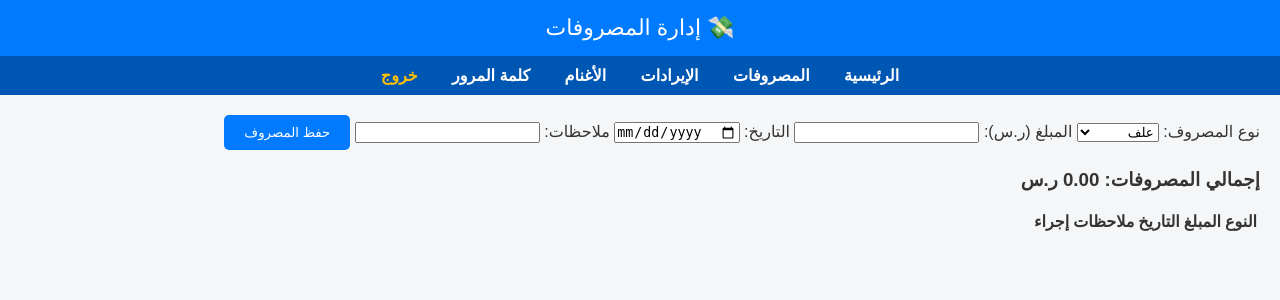
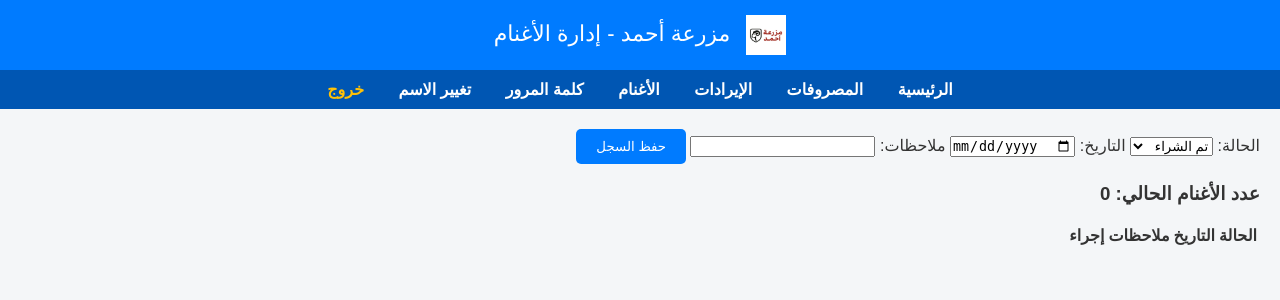
Before and after one commit to ahmed1415-46/marz3a-ahmed, a PHP site: page /sheep.php in a window 1280 px wide. Shown: the top 300 px of the page. Run offline with PHP 8.4, Linux system fonts and the light colour scheme; the visitor is signed in with stand-in values (Sample User, id 1); lists and menus that the app fills with data are empty.

Commit message:
Update sheep.php

```diff
--- a/sheep.php
+++ b/sheep.php
@@ -1,3 +1,4 @@
+
 <?php
 session_start();
 if (!isset($_SESSION['user'])) {
@@ -7,38 +8,40 @@ if (!isset($_SESSION['user'])) {
 require 'db.php';
 
 if ($_SERVER['REQUEST_METHOD'] === 'POST') {
-    $type = $_POST['type'];
-    $amount = $_POST['amount'];
+    $status = $_POST['status'];
     $date = $_POST['date'];
     $notes = $_POST['notes'];
 
-    $stmt = $db->prepare("INSERT INTO expenses (type, amount, date, notes) VALUES (?, ?, ?, ?)");
-    $stmt->execute([$type, $amount, $date, $notes]);
-    header("Location: expenses.php");
+    $stmt = $db->prepare("INSERT INTO sheep (status, date, notes) VALUES (?, ?, ?)");
+    $stmt->execute([$status, $date, $notes]);
+    header("Location: sheep.php");
     exit;
 }
 
 if (isset($_GET['delete'])) {
     $id = $_GET['delete'];
-    $db->exec("DELETE FROM expenses WHERE id = $id");
-    header("Location: expenses.php");
+    $db->exec("DELETE FROM sheep WHERE id = $id");
+    header("Location: sheep.php");
     exit;
 }
 
-$expenses = $db->query("SELECT * FROM expenses ORDER BY date DESC")->fetchAll(PDO::FETCH_ASSOC);
-$total = $db->query("SELECT SUM(amount) FROM expenses")->fetchColumn() ?: 0;
+$sheep = $db->query("SELECT * FROM sheep ORDER BY date DESC")->fetchAll(PDO::FETCH_ASSOC);
+$total = $db->query("SELECT COUNT(*) FROM sheep WHERE status != 'تم البيع'")->fetchColumn() ?: 0;
 ?>
 
 <!DOCTYPE html>
 <html lang="ar" dir="rtl">
 <head>
     <meta charset="UTF-8">
-    <title>المصروفات - مزرعة أحمد</title>
+    <title>الأغنام - مزرعة أحمد</title>
     <link rel="stylesheet" href="style.css">
 </head>
 <body>
 
-<header>💸 إدارة المصروفات</header>
+<header>
+    <img src="logo.png" alt="شعار مزرعة أحمد" style="height:40px; vertical-align: middle;">
+    <span style="margin-right: 10px;">مزرعة أحمد - إدارة الأغنام</span>
+</header>
 
 <nav>
     <a href="index.php">الرئيسية</a>
@@ -46,23 +49,20 @@ $total = $db->query("SELECT SUM(amount) FROM expenses")->fetchColumn() ?: 0;
     <a href="income.php">الإيرادات</a>
     <a href="sheep.php">الأغنام</a>
     <a href="change_password.php">كلمة المرور</a>
+    <a href="change_username.php">تغيير الاسم</a>
     <a href="logout.php" style="color:#ffc107;">خروج</a>
 </nav>
 
 <div class="container">
 
     <form method="post">
-        <label>نوع المصروف:</label>
-        <select name="type" required>
-            <option>علف</option>
-            <option>دواء</option>
-            <option>أجرة عمال</option>
-            <option>صيانة</option>
-            <option>نقل</option>
+        <label>الحالة:</label>
+        <select name="status" required>
+            <option>تم الشراء</option>
+            <option>تم البيع</option>
+            <option>نفق</option>
+            <option>مولود جديد</option>
         </select>
-
-        <label>المبلغ (ر.س):</label>
-        <input type="number" name="amount" required>
 
         <label>التاريخ:</label>
         <input type="date" name="date" required>
@@ -70,26 +70,24 @@ $total = $db->query("SELECT SUM(amount) FROM expenses")->fetchColumn() ?: 0;
         <label>ملاحظات:</label>
         <input type="text" name="notes">
 
-        <button type="submit">حفظ المصروف</button>
+        <button type="submit">حفظ السجل</button>
     </form>
 
-    <h3>إجمالي المصروفات: <?= number_format($total, 2) ?> ر.س</h3>
+    <h3>عدد الأغنام الحالي: <?= $total ?></h3>
 
     <table>
         <tr>
-            <th>النوع</th>
-            <th>المبلغ</th>
+            <th>الحالة</th>
             <th>التاريخ</th>
             <th>ملاحظات</th>
             <th>إجراء</th>
         </tr>
-        <?php foreach ($expenses as $e): ?>
+        <?php foreach ($sheep as $s): ?>
             <tr>
-                <td><?= htmlspecialchars($e['type']) ?></td>
-                <td><?= number_format($e['amount'], 2) ?></td>
-                <td><?= $e['date'] ?></td>
-                <td><?= htmlspecialchars($e['notes']) ?></td>
-                <td><a href="?delete=<?= $e['id'] ?>" onclick="return confirm('هل أنت متأكد من الحذف؟')"><button class="delete">حذف</button></a></td>
+                <td><?= htmlspecialchars($s['status']) ?></td>
+                <td><?= $s['date'] ?></td>
+                <td><?= htmlspecialchars($s['notes']) ?></td>
+                <td><a href="?delete=<?= $s['id'] ?>" onclick="return confirm('هل أنت متأكد من الحذف؟')"><button class="delete">حذف</button></a></td>
             </tr>
         <?php endforeach; ?>
     </table>
```
